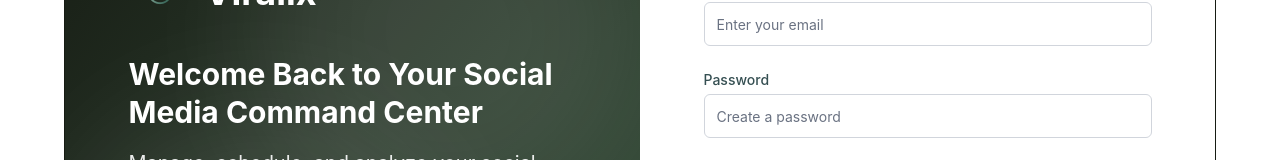
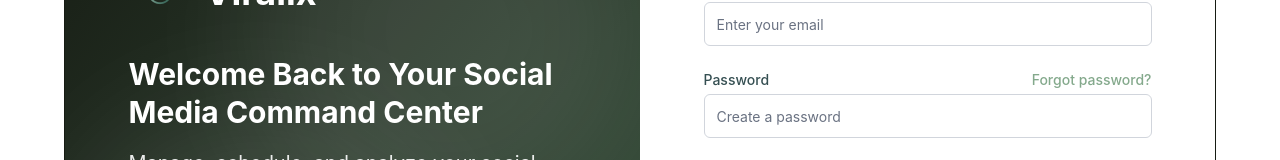
Before and after one commit to zeeshan-890/Viralix, a Next.js app: page /auth/login in a window 1280 px wide. Shown: the part 234-394 px from the top of the page. Built offline with nearby package versions, Linux system fonts and the light colour scheme; no server answers.

Commit message:
feat: add forgot password link to login form

```diff
--- a/app/auth/login/login-form.jsx
+++ b/app/auth/login/login-form.jsx
@@ -72,9 +72,14 @@ export default function LoginForm() {
             </div>
 
             <div>
-                <label htmlFor="password" className="block text-sm font-medium mb-1" style={{ color: '#354F52' }}>
-                    Password
-                </label>
+                <div className="flex items-center justify-between mb-1">
+                    <label htmlFor="password" className="block text-sm font-medium" style={{ color: '#354F52' }}>
+                        Password
+                    </label>
+                    <Link href="/auth/forgot-password" className="text-sm font-medium hover:underline" style={{ color: '#84A98C' }}>
+                        Forgot password?
+                    </Link>
+                </div>
                 <input
                     id="password"
                     type="password"
```
